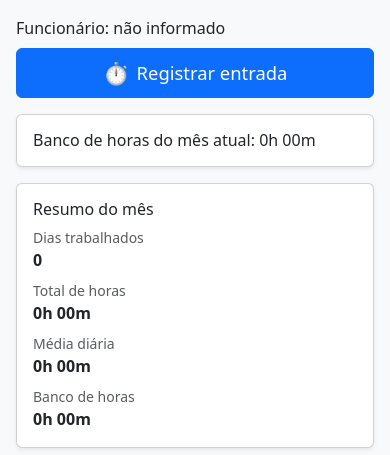
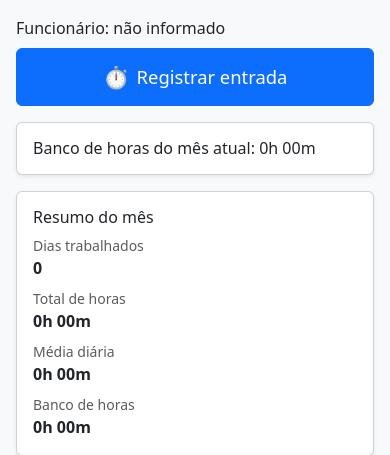
Before and after one commit to prismotta/sistema-ponto-python, a Flask app: page /dashboard in a window 390 px wide. Shown: the part 50-505 px from the top of the page. Run offline with Flask 3, Linux system fonts and the light colour scheme; the visitor is signed in with stand-in values (Sample User, id 1); data that the repository does not hold is empty; some libraries are stand-ins or nearby versions.

Commit message:
fix: aplica tamanho mobile ao botão principal

```diff
--- a/web/static/service-worker.js
+++ b/web/static/service-worker.js
@@ -1,6 +1,6 @@
 /* Basic PWA service worker for Sistema de Ponto */
 
-const CACHE_NAME = "ponto-pwa-v1";
+const CACHE_NAME = "ponto-pwa-v2";
 const PRECACHE_URLS = [
   "/",
   "/manifest.json",
--- a/web/templates/dashboard.html
+++ b/web/templates/dashboard.html
@@ -9,11 +9,25 @@
     <style>
       .table-responsive { -webkit-overflow-scrolling: touch; }
       .table td, .table th { white-space: nowrap; }
-      .btn-ponto { max-width: 380px; font-size: 1rem; }
-      .btn-ponto .btn-ponto-icone { font-size: 1.05em; }
+      .btn-ponto-principal {
+        width: auto;
+        max-width: 380px;
+        font-size: 1rem;
+        padding: 0.5rem 1rem;
+        display: inline-flex;
+        align-items: center;
+        justify-content: center;
+        gap: 0.5rem;
+      }
+      .btn-ponto-principal .btn-ponto-principal-icone { font-size: 1.05em; }
       @media (max-width: 768px) {
-        .btn-ponto { max-width: 100%; font-size: 1.15rem; }
-        .btn-ponto .btn-ponto-icone { font-size: 1.15em; }
+        .btn-ponto-principal {
+          width: 100%;
+          max-width: 420px;
+          font-size: 1.15rem;
+          padding: 0.75rem 1.25rem;
+        }
+        .btn-ponto-principal .btn-ponto-principal-icone { font-size: 1.15em; }
       }
     </style>
 </head>
@@ -44,8 +58,8 @@
 
     <div class="mb-3 mb-md-4">
         <p class="mb-2">Funcionário: {{ nome_funcionario }}</p>
-        <a href="/bater" class="btn btn-primary btn-ponto d-inline-flex align-items-center justify-content-center gap-2 px-3 py-2 px-sm-4 py-sm-2 w-100 w-sm-auto">
-            <span class="btn-ponto-icone" aria-hidden="true">⏱️</span>
+        <a href="/bater" class="btn btn-primary btn-ponto-principal">
+            <span class="btn-ponto-principal-icone" aria-hidden="true">⏱️</span>
             <span>{{ botao_ponto_texto }}</span>
         </a>
     </div>
```
